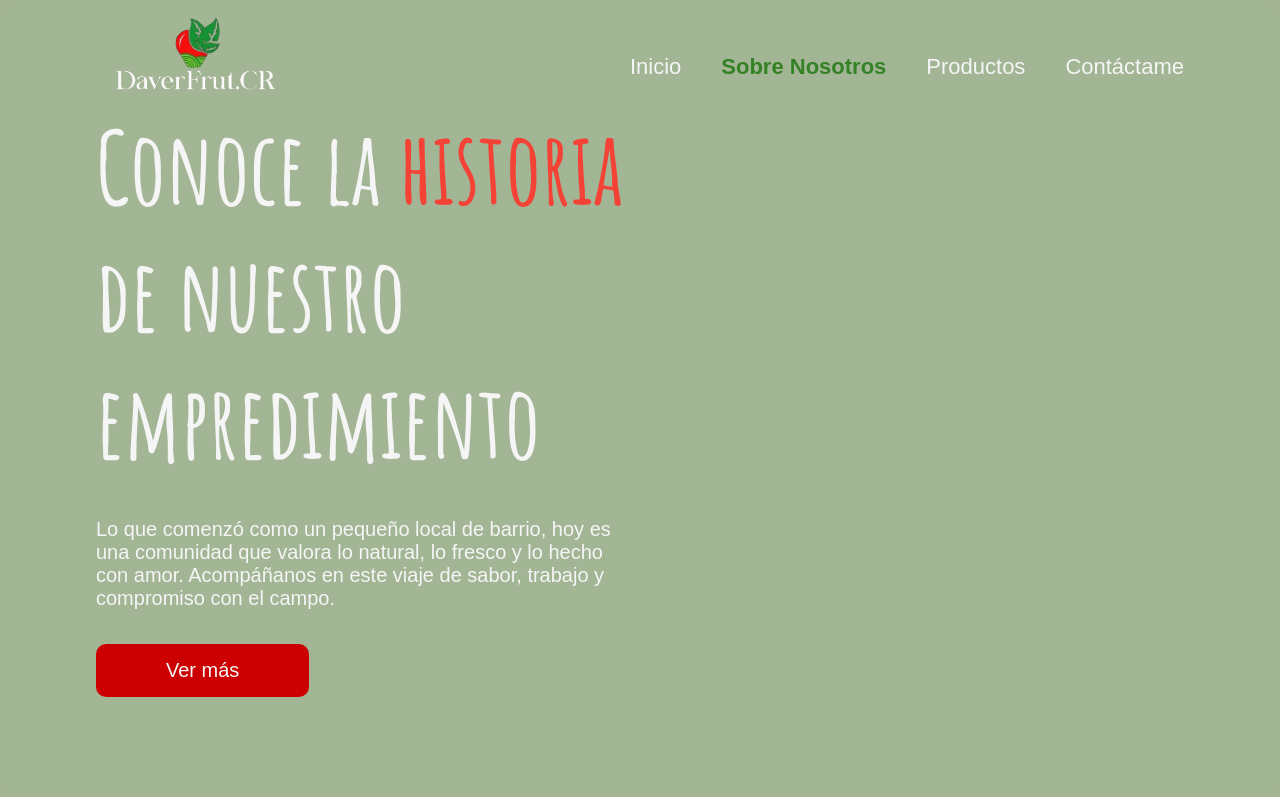
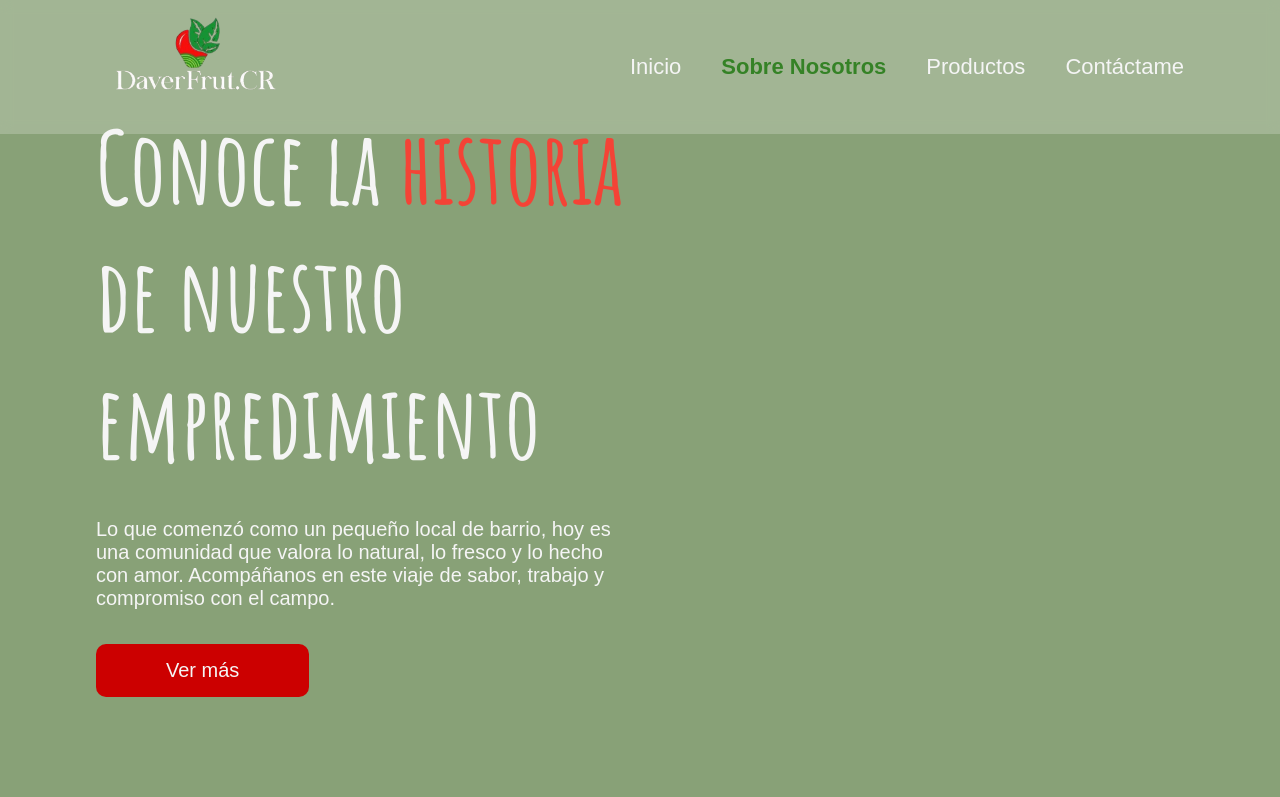
Before and after one commit to Piedra17/verdureriaaron, a plain HTML site: page Sobrenoso.html in a window 1280 px wide. Shown: the top 797 px of the page. Drawn offline with Linux system fonts and the light colour scheme; a web font is replaced by a local one.

Commit message:
Add files via upload

```diff
--- a/css/style.css
+++ b/css/style.css
@@ -95,8 +95,6 @@ header {
     box-shadow: 0 0 0 0 rgba(0, 0, 0, 0);
     position: fixed;
     width: 100%;
-    height: 100dvh;
-
 }
 
 .contenido-nav {
```
